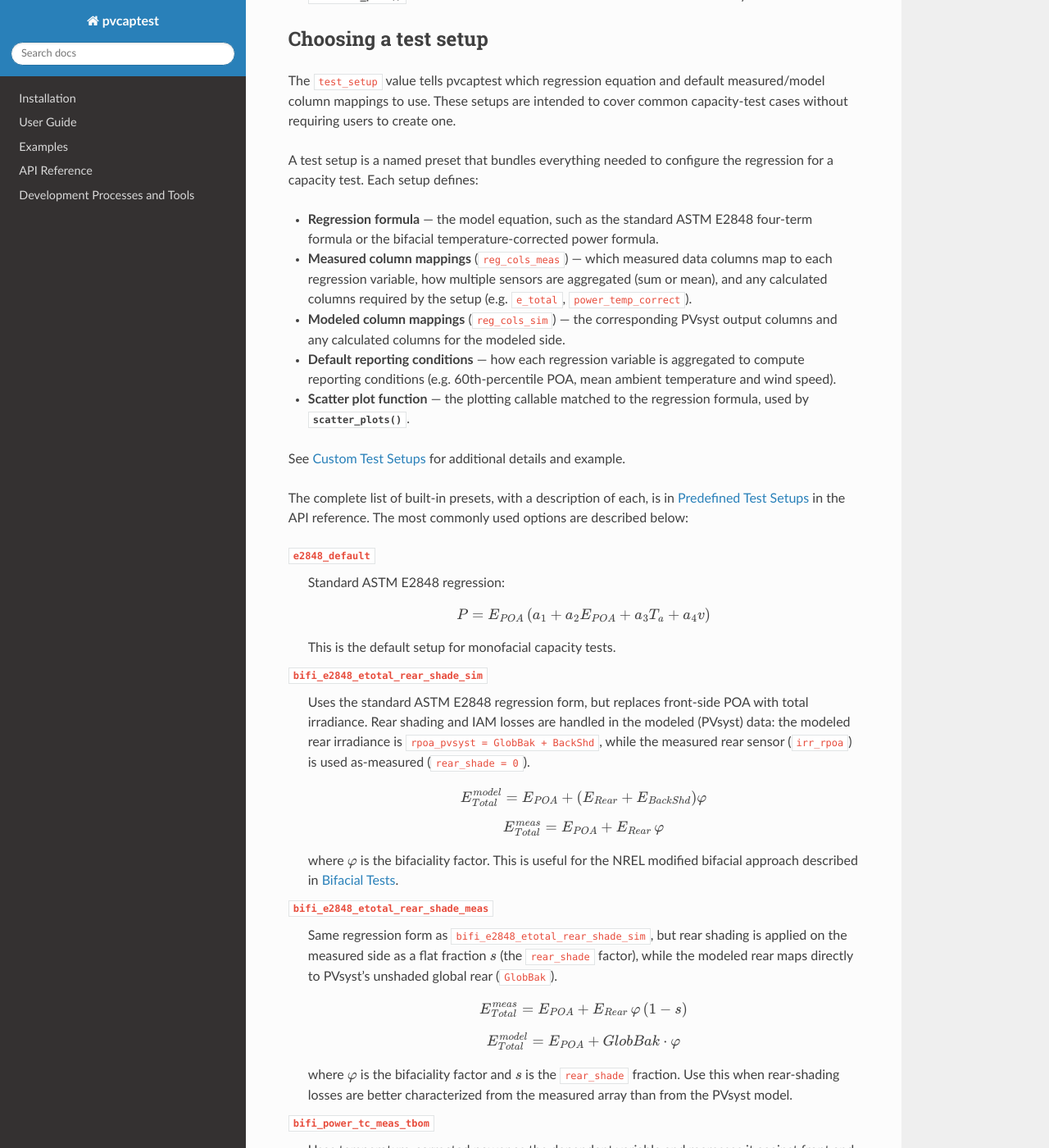
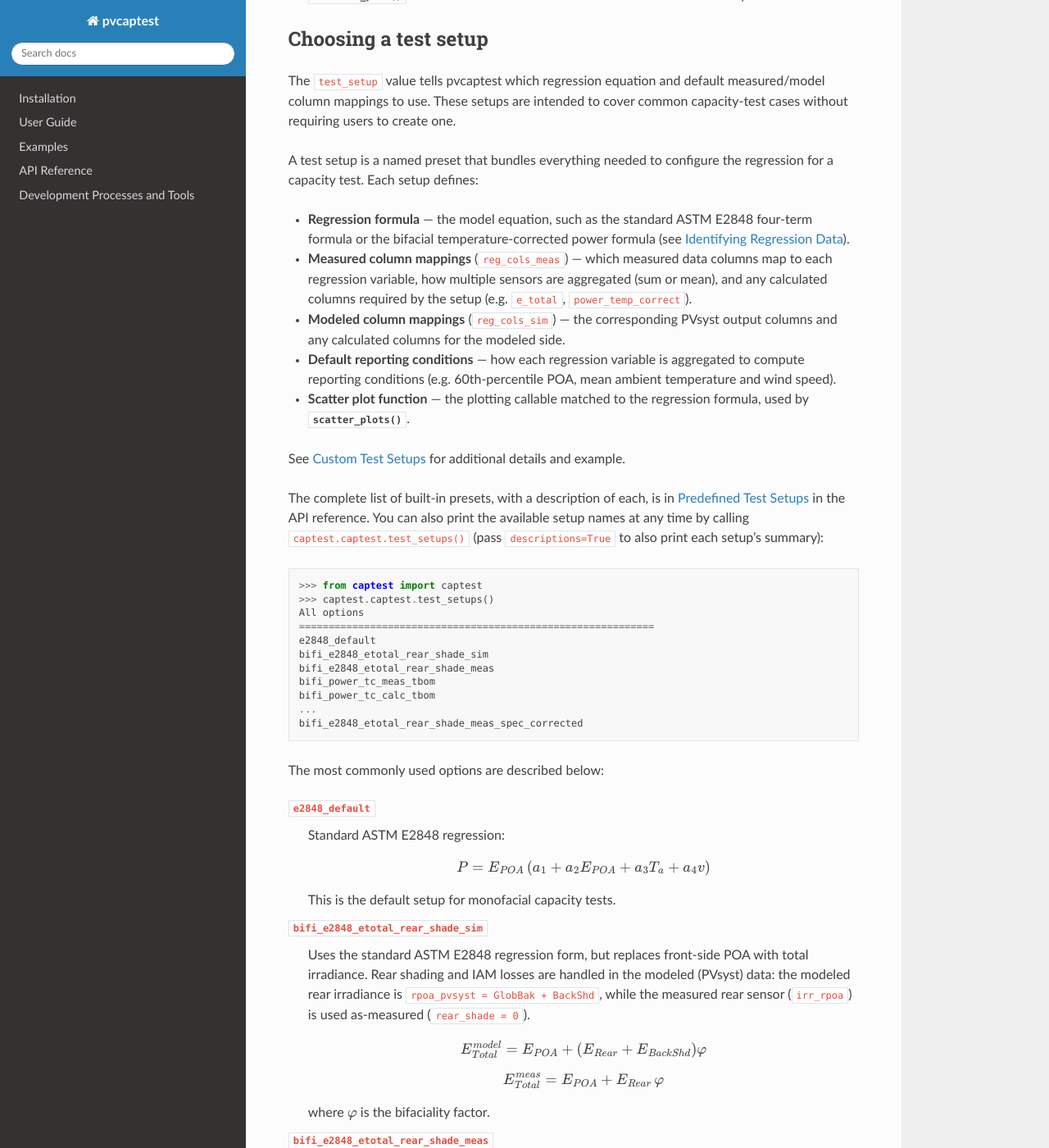
Before and after one commit to pvcaptest/pvcaptest, a Sphinx documentation site: the page built from docs/user_guide/captest.rst, in a window 1280 px wide and 1400 px high, scrolled down 1227 px. Shown: the whole window at 82% size. Built offline with Sphinx 7.4.7 and the Read the Docs theme 3.1.0, drawn with Linux system fonts in a browser that asks for light colours; pages that are not in the unit, such as notebooks, are missing from menus; some of the changed text lies outside the part shown.

Commit message:
docs: link regression-data section and document test_setups() in CapTest guide
Add a cross-reference from the 'Regression formula' bullet of the
'Choosing a test setup' section to the new identifying-regression-data
label on the CapData workflow's 'Identifying Regression Data' section.
Make users aware of captest.captest.test_setups() with a truncated
example of its output. Includes manual edits to the rear_shade_meas
preset description and equation ordering.

Co-Authored-By: Claude Opus 4.8 <noreply@anthropic.com>

```diff
--- a/docs/user_guide/captest.rst
+++ b/docs/user_guide/captest.rst
@@ -65,7 +65,8 @@ A test setup is a named preset that bundles everything needed to configure
 the regression for a capacity test. Each setup defines:
 
 - **Regression formula** — the model equation, such as the standard ASTM E2848
-  four-term formula or the bifacial temperature-corrected power formula.
+  four-term formula or the bifacial temperature-corrected power formula (see
+  :ref:`identifying-regression-data`).
 - **Measured column mappings** (``reg_cols_meas``) — which measured data columns
   map to each regression variable, how multiple sensors are aggregated (sum or
   mean), and any calculated columns required by the setup (e.g. ``e_total``,
@@ -81,8 +82,25 @@ the regression for a capacity test. Each setup defines:
 See :ref:`custom_test_setups` for additional details and example.
 
 The complete list of built-in presets, with a description of each, is in
-:ref:`test-setups` in the API reference. The most commonly used options are
-described below:
+:ref:`test-setups` in the API reference. You can also print the available
+setup names at any time by calling ``captest.captest.test_setups()`` (pass
+``descriptions=True`` to also print each setup's summary):
+
+.. code-block:: Python
+
+    >>> from captest import captest
+    >>> captest.captest.test_setups()
+    All options
+    ============================================================
+    e2848_default
+    bifi_e2848_etotal_rear_shade_sim
+    bifi_e2848_etotal_rear_shade_meas
+    bifi_power_tc_meas_tbom
+    bifi_power_tc_calc_tbom
+    ...
+    bifi_e2848_etotal_rear_shade_meas_spec_corrected
+
+The most commonly used options are described below:
 
 ``e2848_default``
     Standard ASTM E2848 regression:
@@ -105,8 +123,7 @@ described below:
     .. math::
         E_{Total}^{meas} = E_{POA} + E_{Rear}\,\varphi
 
-    where :math:`\varphi` is the bifaciality factor. This is useful for the
-    NREL modified bifacial approach described in :ref:`bifacial`.
+    where :math:`\varphi` is the bifaciality factor.
 
 ``bifi_e2848_etotal_rear_shade_meas``
     Same regression form as ``bifi_e2848_etotal_rear_shade_sim``, but rear
@@ -115,14 +132,14 @@ described below:
     unshaded global rear (``GlobBak``).
 
     .. math::
+        E_{Total}^{model} = E_{POA} + GlobBak \cdot \varphi
+
+    .. math::
         E_{Total}^{meas} = E_{POA} + E_{Rear}\,\varphi\left(1 - s\right)
 
-    .. math::
-        E_{Total}^{model} = E_{POA} + GlobBak \cdot \varphi
 
     where :math:`\varphi` is the bifaciality factor and :math:`s` is the
-    ``rear_shade`` fraction. Use this when rear-shading losses are better
-    characterized from the measured array than from the PVsyst model.
+    ``rear_shade`` fraction.
 
 ``bifi_power_tc_meas_tbom``
     Uses temperature-corrected power as the dependent variable and regresses it
--- a/docs/user_guide/dataload.rst
+++ b/docs/user_guide/dataload.rst
@@ -167,6 +167,8 @@ simulated :py:class:`~captest.capdata.CapData` instances bound to a
 the two models differ across the range of each predictor variable. See
 :ref:`captest` for the full workflow.
 
+.. _identifying-regression-data:
+
 Identifying Regression Data
 ---------------------------
 To perform the regression pvcaptest uses `statsmodels <https://www.statsmodels.org/stable/index.html>`_, which in turn `relies on patsy <https://www.statsmodels.org/stable/examples/notebooks/generated/formulas.html>`_ to simplify specifying regression equations.
```
